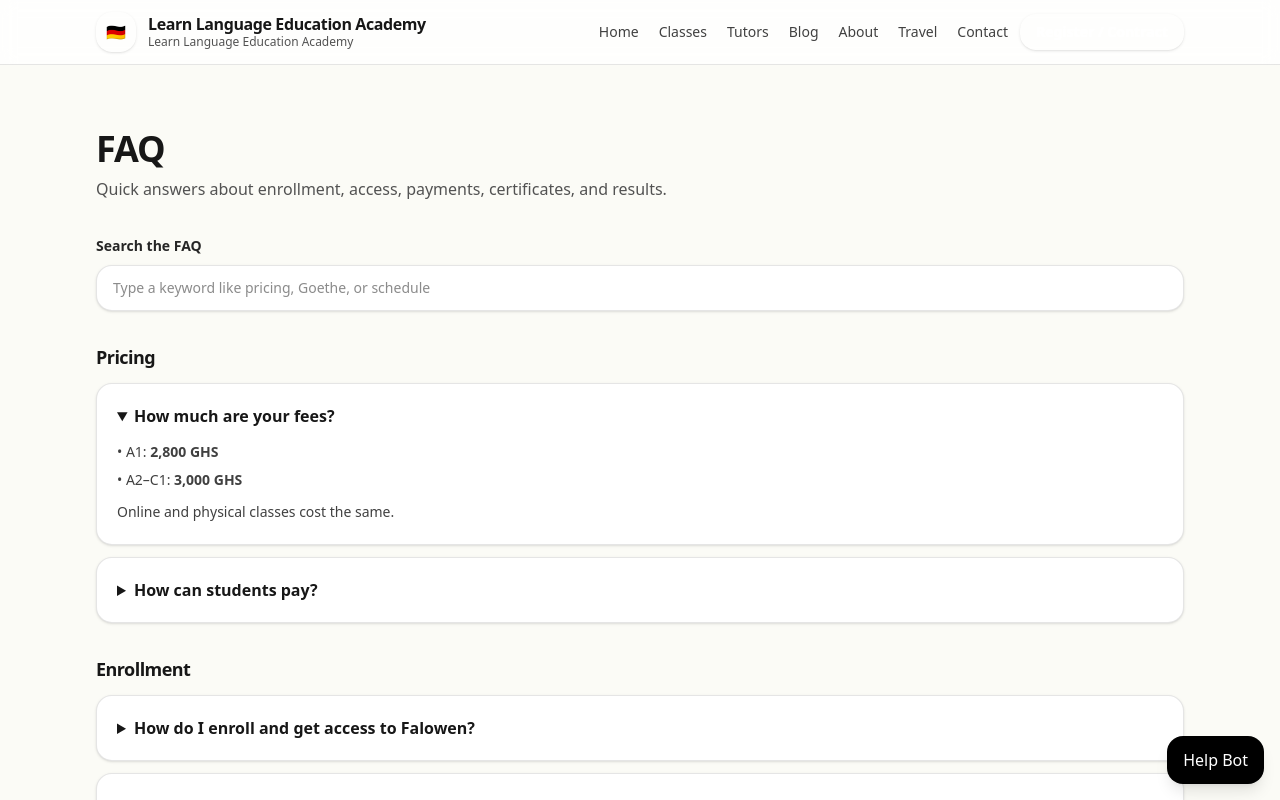
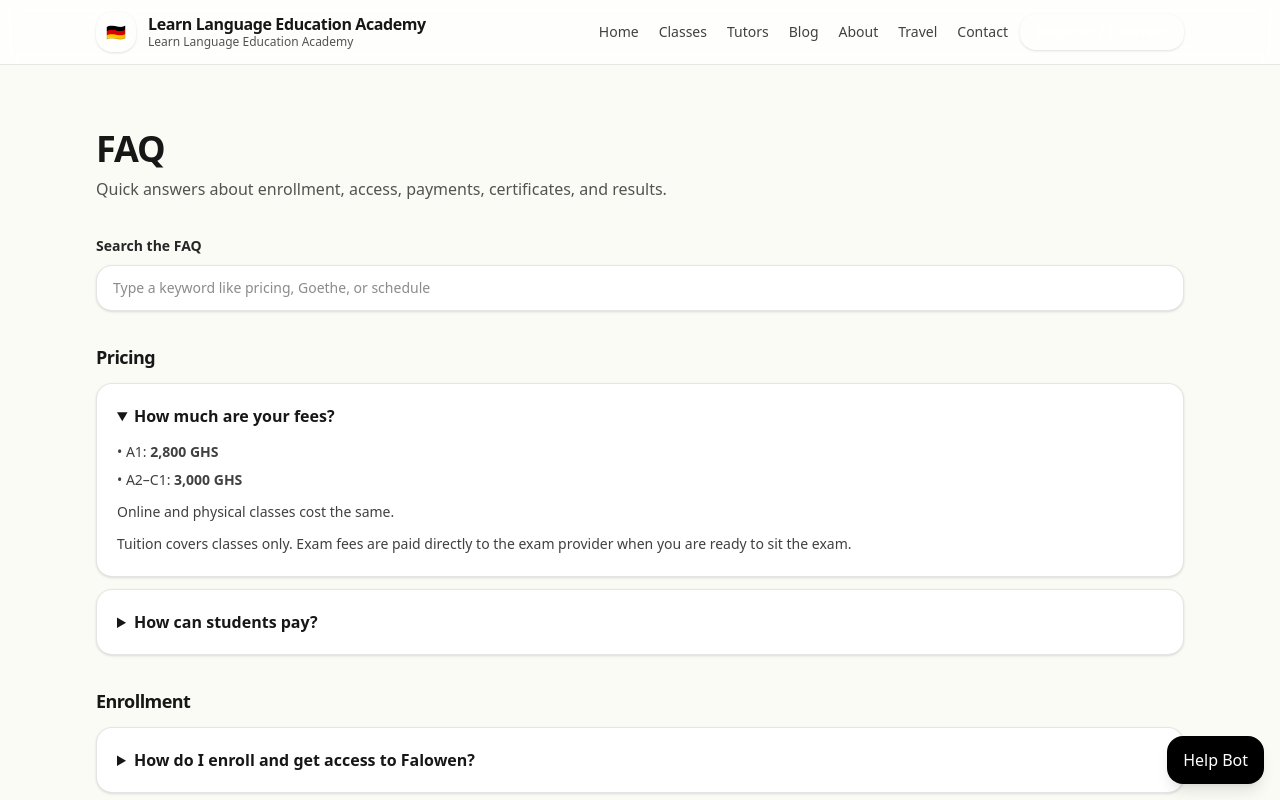
Before and after one commit to learngermanghana/learngermanghana-site, a Next.js app: page /faq in a window 1280 px wide. Both pictures are taken after a click on the heading "How much are your fees?". Shown: the top 800 px of the page. Built offline with nearby package versions, Linux system fonts and the light colour scheme.

Commit message:
Update FAQ for tuition and hybrid format

```diff
--- a/src/data/faq.tsx
+++ b/src/data/faq.tsx
@@ -24,6 +24,10 @@ export const FAQ_ENTRIES: FAQEntry[] = [
           </div>
         </div>
         <div className="mt-2">Online and physical classes cost the same.</div>
+        <div className="mt-2">
+          Tuition covers classes only. Exam fees are paid directly to the exam provider when you are ready to sit the
+          exam.
+        </div>
       </>
     ),
     keywords: [
@@ -112,7 +116,8 @@ export const FAQ_ENTRIES: FAQEntry[] = [
     answer: (
       <>
         Physical classes are in <span className="font-semibold">Awoshie (Accra)</span>. Yes, we offer online classes via{" "}
-        <span className="font-semibold">Zoom</span>, and A1–B1 classes are hybrid.
+        <span className="font-semibold">Zoom</span>, and A1–B1 classes are hybrid. Hybrid means you can come to class or
+        join online—decide each day or watch the recordings.
       </>
     ),
     keywords: [
```
